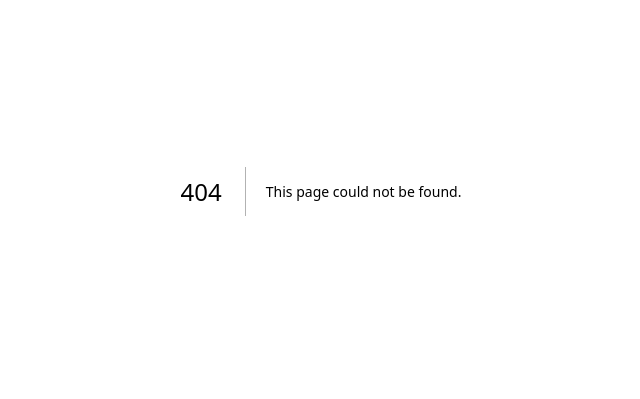
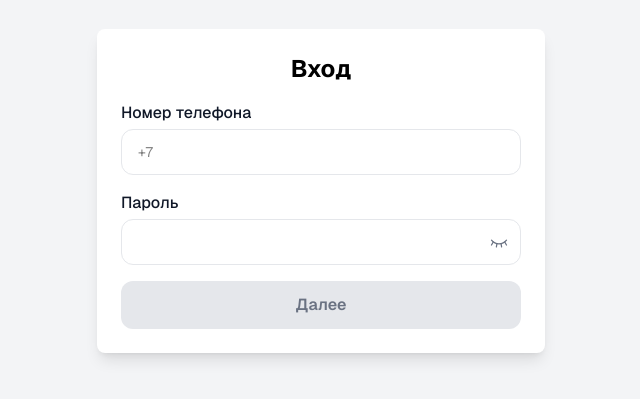
Before and after one commit to rikster-r/doctor-on-duty-admin, a Next.js app: page /login in a window 1280 px wide. Before the commit this address had no page. Shown: the part 209-608 px from the top of the page, without its empty margins (319-959 px from the left). Built offline with nearby package versions, Linux system fonts and the light colour scheme.

Commit message:
Add auth logic

```diff
--- a/src/components/AdminDashboard.tsx
+++ b/src/components/AdminDashboard.tsx
@@ -8,6 +8,8 @@ import {
   Trash,
   FirstAid,
 } from 'phosphor-react';
+import { deleteCookie } from 'cookies-next/client';
+import { useRouter } from 'next/router';
 
 const usersSample = [
   {
@@ -34,8 +36,9 @@ const usersSample = [
 ];
 
 export default function AdminDashboard() {
-  const [users, setUsers] = useState(usersSample);
+  const [users] = useState(usersSample);
   const [search, setSearch] = useState('');
+  const router = useRouter();
 
   // Filter users by search
   const filteredUsers = users.filter(
@@ -43,6 +46,11 @@ export default function AdminDashboard() {
       u.name.toLowerCase().includes(search.toLowerCase()) ||
       u.email.toLowerCase().includes(search.toLowerCase())
   );
+
+  const logOut = () => {
+    deleteCookie('authToken');
+    router.push('/login');
+  };
 
   return (
     <div className="flex min-h-screen bg-gradient-to-b from-gray-50 to-blue-50">
@@ -60,7 +68,10 @@ export default function AdminDashboard() {
             <FirstAid size={20} weight="bold" className="text-gray-600" />
             <span className="text-sm text-gray-700">Отделения</span>
           </button>
-          <button className="flex items-center gap-3 px-4 py-3 rounded-xl hover:bg-blue-50 transition-colors duration-200">
+          <button
+            className="flex items-center gap-3 px-4 py-3 rounded-xl hover:bg-blue-50 transition-colors duration-200"
+            onClick={logOut}
+          >
             <SignOut size={20} weight="bold" className="text-gray-600" />
             <span className="text-sm text-gray-700">Выйти</span>
           </button>
--- /dev/null
+++ b/src/lib/postgre.ts
@@ -0,0 +1,5 @@
+import postgres from 'postgres';
+
+const conn = postgres(process.env.DATABASE_URL!, { ssl: 'verify-full' });
+
+export default conn;
--- a/src/pages/_app.tsx
+++ b/src/pages/_app.tsx
@@ -9,7 +9,7 @@ const geist = Geist({
 
 export default function App({ Component, pageProps }: AppProps) {
   return (
-    <div className={geist.className}>
+    <div className={`${geist.className} h-full`}>
       <Component {...pageProps} />
     </div>
   );
--- a/src/pages/_document.tsx
+++ b/src/pages/_document.tsx
@@ -4,7 +4,7 @@ export default function Document() {
   return (
     <Html lang="en">
       <Head />
-      <body className="antialiased">
+      <body className="antialiased min-h-[100dvh]">
         <Main />
         <NextScript />
       </body>
--- /dev/null
+++ b/src/pages/api/auth/login.ts
@@ -0,0 +1,68 @@
+import type { NextApiRequest, NextApiResponse } from 'next';
+import { compare } from 'bcryptjs';
+import jwt from 'jsonwebtoken';
+import conn from '@/lib/postgre';
+
+export default async function handler(
+  req: NextApiRequest,
+  res: NextApiResponse
+) {
+  if (req.method !== 'POST') {
+    return res.status(405).json({ error: 'Метод не разрешен' });
+  }
+
+  try {
+    const { phone_number, password } = req.body;
+
+    // Валидация входных данных
+    if (!phone_number || !password) {
+      return res.status(400).json({ error: 'Отсутствуют обязательные поля' });
+    }
+    if (!/^\+?[1-9]\d{1,14}$/.test(phone_number)) {
+      return res.status(400).json({ error: 'Недопустимый номер телефона' });
+    }
+
+    // Поиск пользователя в базе данных
+    const userResult = await conn`
+      SELECT *
+      FROM users
+      WHERE phone_number = ${phone_number}
+    `;
+
+    if (userResult.length === 0) {
+      return res.status(401).json({ error: 'Неверный номер телефона или пароль' });
+    }
+
+    const user = userResult[0];
+
+    // Проверка пароля
+    const isPasswordValid = await compare(password, user.password_hash);
+    if (!isPasswordValid) {
+      return res.status(401).json({ error: 'Неверный номер телефона или пароль' });
+    }
+
+    // Генерация JWT токена
+    const token = jwt.sign(
+      { userId: user.id, phone_number: user.phone_number, role: user.role },
+      process.env.JWT_SECRET!,
+      { expiresIn: '7d' }
+    );
+
+    // Установка JWT в HTTP-only cookie
+    res.setHeader(
+      'Set-Cookie',
+      `authToken=${token}; HttpOnly; Secure=${
+        process.env.NODE_ENV === 'production'
+      }; SameSite=Strict; Max-Age=${7 * 24 * 60 * 60}; Path=/`
+    );
+
+    // Успешный ответ
+    return res.status(200).json({
+      message: 'Вход выполнен успешно',
+      user: { id: user.id, phone_number: user.phone_number, role: user.role },
+    });
+  } catch (error) {
+    console.log('Ошибка входа:', error);
+    return res.status(500).json({ error: 'Внутренняя ошибка сервера' });
+  }
+}
--- /dev/null
+++ b/src/pages/api/auth/register.ts
@@ -0,0 +1,76 @@
+import type { NextApiRequest, NextApiResponse } from 'next';
+import { hash } from 'bcryptjs';
+import jwt from 'jsonwebtoken';
+import conn from '@/lib/postgre';
+
+export default async function handler(
+  req: NextApiRequest,
+  res: NextApiResponse
+) {
+  if (req.method !== 'POST') {
+    return res.status(405).json({ error: 'Метод не разрешен' });
+  }
+
+  try {
+    const { phone_number, password, role } = req.body;
+
+    // Валидация входных данных
+    if (!phone_number || !password || !role) {
+      return res.status(400).json({ error: 'Отсутствуют обязательные поля' });
+    }
+    if (!['doctor', 'admin'].includes(role)) {
+      return res.status(400).json({ error: 'Недопустимая роль' });
+    }
+    if (!/^\+?[1-9]\d{1,14}$/.test(phone_number)) {
+      return res.status(400).json({ error: 'Недопустимый номер телефона' });
+    }
+
+    // Проверка существования пользователя
+    const existingUser =
+      await conn`SELECT id FROM users WHERE phone_number = ${phone_number}`;
+    if (existingUser.length > 0) {
+      return res.status(409).json({ error: 'Пользователь уже существует' });
+    }
+
+    // Создать доктора, если роль доктор
+    if (role === 'doctor') {
+      // todo
+    }
+
+    // Хеширование пароля
+    const hashedPassword = await hash(password, 10);
+
+    // Вставка пользователя в базу данных
+    const result = await conn`
+      INSERT INTO users (phone_number, password_hash, role)
+      VALUES (${phone_number}, ${hashedPassword}, ${role})
+      RETURNING id, phone_number, role
+    `;
+    const user = result[0];
+
+    // Генерация JWT токена
+    const token = jwt.sign(
+      { userId: user.id, phone_number: user.phone_number, role: user.role },
+      process.env.JWT_SECRET!,
+      { expiresIn: '7d' } // Токен действителен 7 дней
+    );
+
+    // Установка JWT в HTTP-only cookie
+    res.setHeader(
+      'Set-Cookie',
+      `token=${token}; HttpOnly; Secure=${
+        process.env.NODE_ENV === 'production'
+      }; SameSite=Strict; Max-Age=${7 * 24 * 60 * 60}; Path=/`
+    );
+
+    // Успешный ответ
+    return res.status(200).json({
+      message: 'Регистрация прошла успешно',
+      user: { id: user.id, phone_number: user.phone_number, role: user.role },
+    });
+  } catch (error) {
+    // Обработка ошибок
+    console.error('Ошибка регистрации:', error);
+    return res.status(500).json({ error: 'Внутренняя ошибка сервера' });
+  }
+}
--- a/src/pages/api/hello.ts
+++ /dev/null
@@ -1,8 +0,0 @@
-import type { NextApiRequest, NextApiResponse } from "next";
-
-export default function handler(
-  req: NextApiRequest,
-  res: NextApiResponse,
-) {
-  res.status(200).json({ name: "John Doe" });
-}
--- /dev/null
+++ b/src/pages/login.tsx
@@ -0,0 +1,99 @@
+import { useState } from 'react';
+import { Eye, EyeClosed } from 'phosphor-react';
+import { useRouter } from 'next/router';
+
+const Login = () => {
+  const [phoneNumber, setPhoneNumber] = useState('');
+  const [password, setPassword] = useState('');
+  const [showPassword, setShowPassword] = useState(false);
+  const router = useRouter();
+
+  const handleSubmit: React.FormEventHandler<HTMLFormElement> = async (e) => {
+    e.preventDefault();
+
+    try {
+      const res = await fetch('/api/auth/login', {
+        method: 'POST',
+        headers: {
+          'Content-Type': 'application/json',
+        },
+        body: JSON.stringify({
+          phone_number: phoneNumber,
+          password,
+        }),
+      });
+
+      const data = await res.json();
+
+      if (!res.ok) {
+        throw new Error(data.error || 'Ошибка входа');
+      }
+
+      router.push('/');
+    } catch (err) {
+      console.error(err)
+    }
+  };
+
+  return (
+    <div className="flex justify-center items-center h-full bg-gray-100">
+      <form
+        className="bg-white p-6 rounded-lg shadow-lg w-full max-w-md"
+        onSubmit={handleSubmit}
+      >
+        <h2 className="text-2xl font-bold text-center mb-4">Вход</h2>
+        <div className="mb-4">
+          <label
+            htmlFor="phoneNumber"
+            className="block mb-1 font-medium text-gray-900"
+          >
+            Номер телефона
+          </label>
+          <input
+            type="text"
+            id="phoneNumber"
+            name="phoneNumber"
+            placeholder="+7"
+            value={phoneNumber}
+            onChange={(e) => setPhoneNumber(e.target.value)}
+            className="w-full px-4 py-3 rounded-xl border border-gray-200 bg-white focus:outline-none focus:ring-2 focus:ring-blue-500 transition-all duration-200 text-sm"
+          />
+        </div>
+        <div className="mb-4">
+          <label
+            htmlFor="password"
+            className="block mb-1 font-medium text-gray-900"
+          >
+            Пароль
+          </label>
+          <div className="relative">
+            <input
+              type={showPassword ? 'text' : 'password'}
+              id="password"
+              name="password"
+              placeholder=""
+              value={password}
+              onChange={(e) => setPassword(e.target.value)}
+              className="w-full px-4 py-3 rounded-xl border border-gray-200 bg-white focus:outline-none focus:ring-2 focus:ring-blue-500 transition-all duration-200 text-sm"
+            />
+            <button
+              type="button"
+              onClick={() => setShowPassword((prev) => !prev)}
+              className="absolute right-3 top-1/2 -translate-y-1/2 text-gray-500 hover:text-gray-700"
+            >
+              {showPassword ? <Eye size={20} /> : <EyeClosed size={20} />}
+            </button>
+          </div>
+        </div>
+        <button
+          className="w-full bg-blue-500 text-white font-semibold py-3 rounded-xl hover:bg-blue-600 transition disabled:bg-gray-200 disabled:text-gray-500 disabled:hover:bg-gray-200"
+          disabled={!phoneNumber || !password}
+        >
+          Далее
+        </button>
+      </form>
+    </div>
+  );
+};
+
+export default Login;
--- a/src/styles/globals.css
+++ b/src/styles/globals.css
@@ -1,5 +1,14 @@
 @import 'tailwindcss';
 
-button {
+button:not(:disabled) {
   @apply hover:cursor-pointer;
 }
+
+body {
+  display: flex;
+  min-height: 100vh;
+}
+
+#__next {
+  flex: 1 1 auto;
+}
```
Also changed, not shown: package.json (+5 -2 lines), 1 other file (tests, documents, lock files or other folders).
